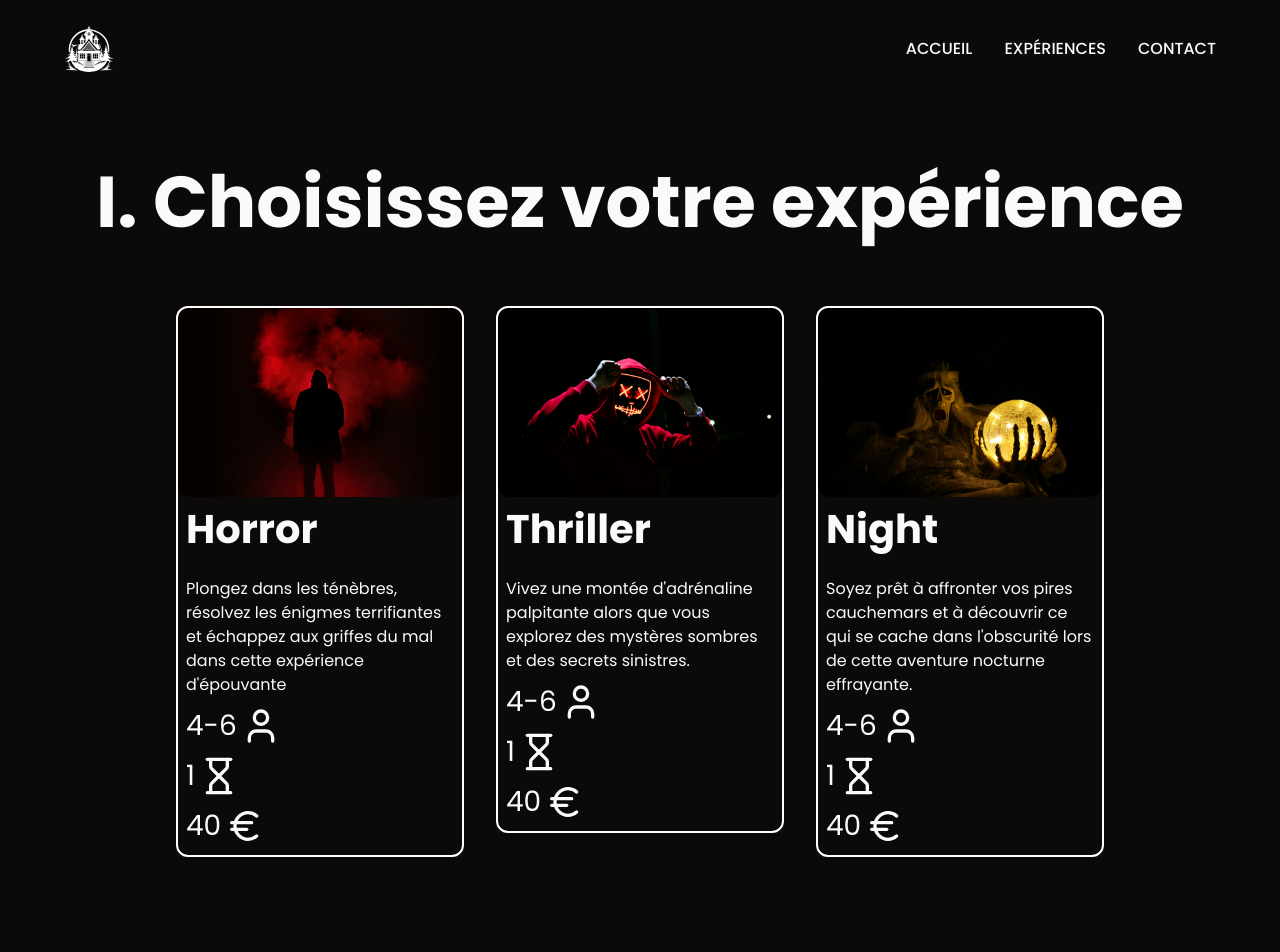
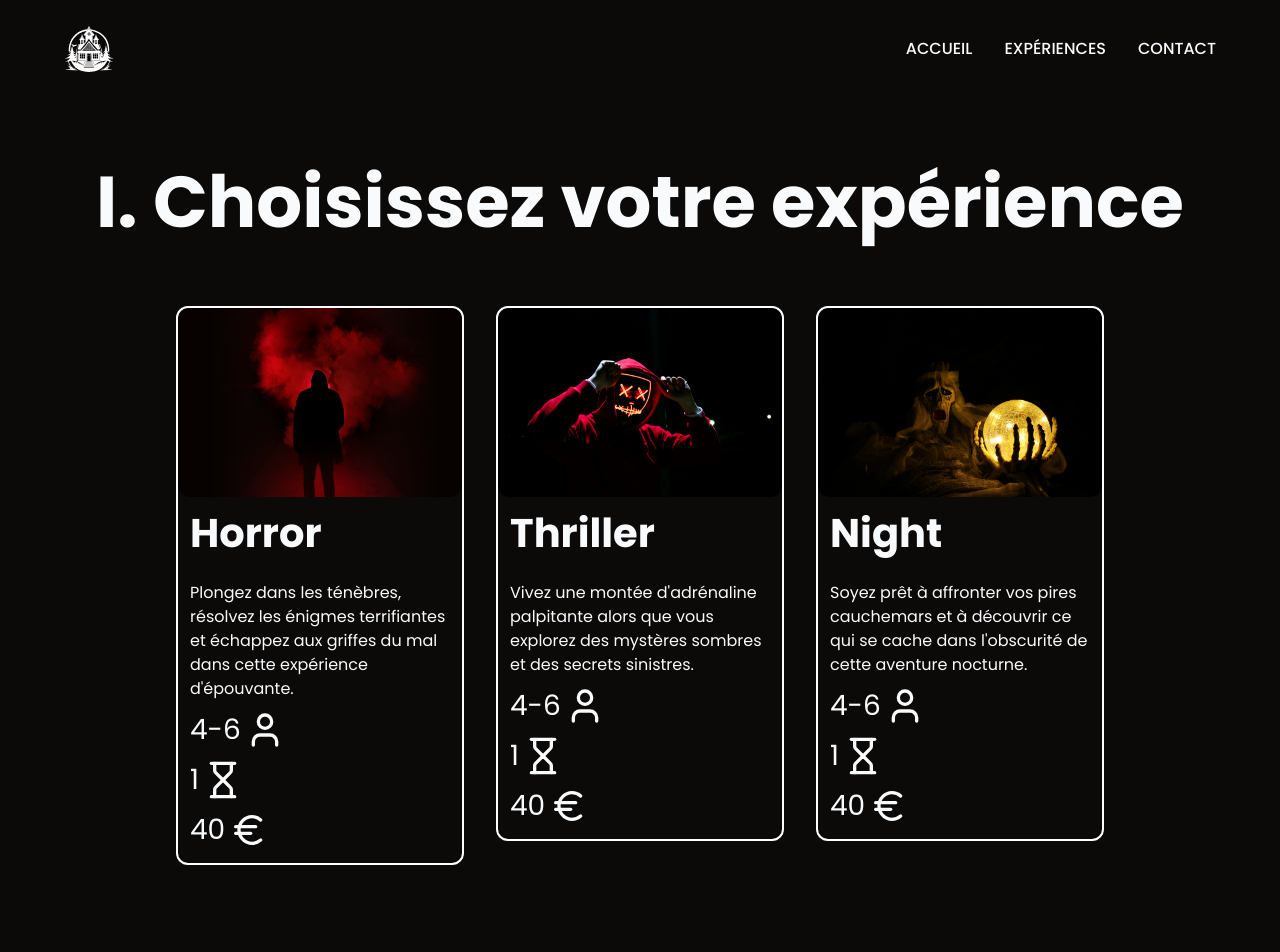
Before and after one commit to SebastienLaurentt/Escape-Game, a Next.js app: page /experiences in a window 1280 px wide. Shown: the top 952 px of the page. Built offline with nearby package versions, Linux system fonts and the light colour scheme.

Commit message:
update hover behavior

```diff
--- a/app/(root)/experiences/page.tsx
+++ b/app/(root)/experiences/page.tsx
@@ -16,7 +16,7 @@ const Experiences = () => {
               src={HorrorImg}
               alt="Logo de l'expérience Horror"
               name="Horror"
-              description="Plongez dans les ténèbres, résolvez les énigmes terrifiantes et échappez aux griffes du mal dans cette expérience d'épouvante"
+              description="Plongez dans les ténèbres, résolvez les énigmes terrifiantes et échappez aux griffes du mal dans cette expérience d'épouvante."
               peopleNumber="4-6"
               duration="1"
               price="40"
@@ -38,7 +38,7 @@ const Experiences = () => {
               src={NightImg}
               alt="Logo de l'expérience Night"
               name="Night"
-              description="Soyez prêt à affronter vos pires cauchemars et à découvrir ce qui se cache dans l'obscurité lors de cette aventure nocturne effrayante."
+              description="Soyez prêt à affronter vos pires cauchemars et à découvrir ce qui se cache dans l'obscurité de cette aventure nocturne."
               peopleNumber="4-6"
               duration="1"
               price="40"
--- a/components/shared/ExperienceLongerCard.tsx
+++ b/components/shared/ExperienceLongerCard.tsx
@@ -23,9 +23,9 @@ const ExperienceLongerCard = ({
   price,
 }: ExperienceLongerCardProps) => {
   return (
-    <div className="rounded-xl border-2 border-white">
+    <div className="cursor-pointer rounded-xl border-2 border-white hover:border-4 hover:border-accent">
       <Image src={src} alt={alt} className="rounded-xl" />
-      <div className="flex flex-col gap-y-2 p-2">
+      <div className="flex flex-col gap-y-2 p-3">
         <h2>{name}</h2>
         <span>{description}</span>
         <div className="flex flex-row items-center gap-x-1">
```
